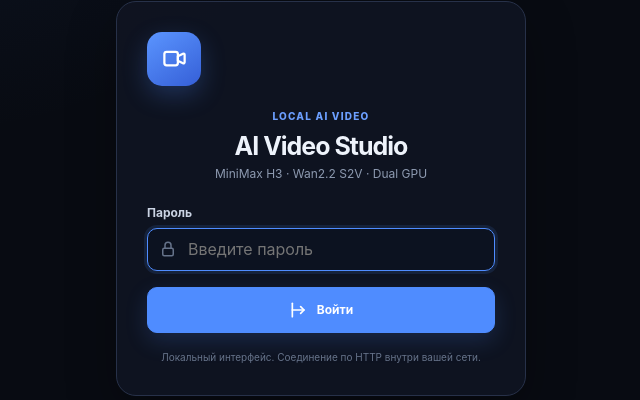
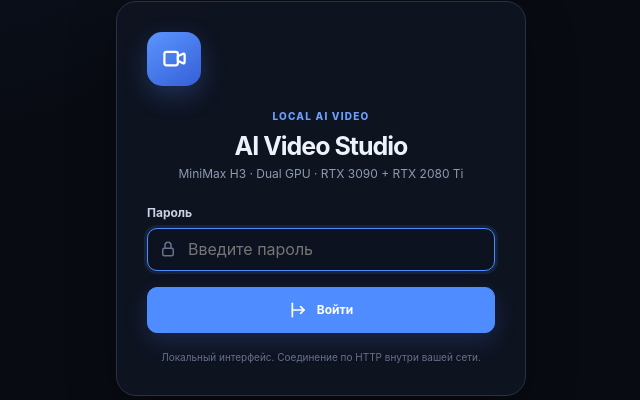
Before and after one commit to OpenFunRus/aivideosite, a FastAPI app: page /login in a window 1280 px wide. Shown: the part 202-602 px from the top of the page, without its empty margins (319-959 px from the left). Run offline with FastAPI, Linux system fonts and the light colour scheme.

Commit message:
Update login branding for dual H3

```diff
--- a/app/templates/login.html
+++ b/app/templates/login.html
@@ -10,7 +10,7 @@
     <div class="login-heading">
       <span class="eyebrow">LOCAL AI VIDEO</span>
       <h1>AI Video Studio</h1>
-      <p>MiniMax H3 · Wan2.2 S2V · Dual GPU</p>
+      <p>MiniMax H3 · Dual GPU · RTX 3090 + RTX 2080 Ti</p>
     </div>
 
     {% if error %}
```
